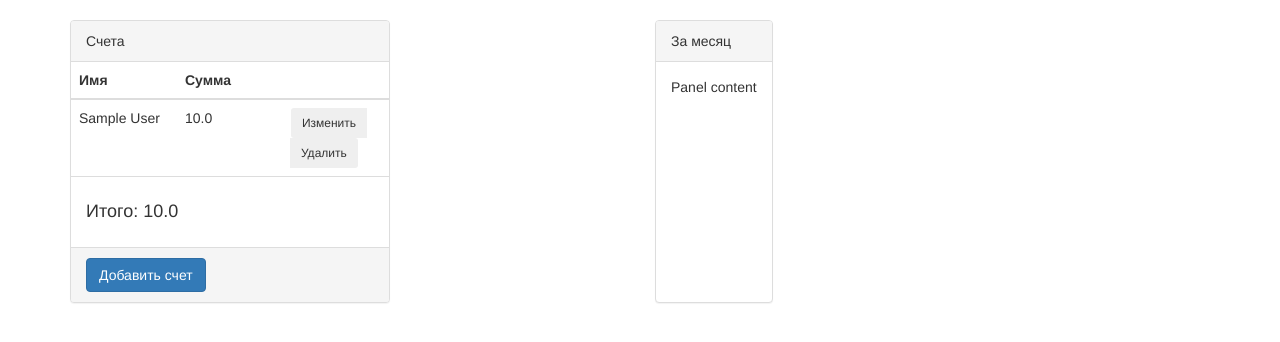
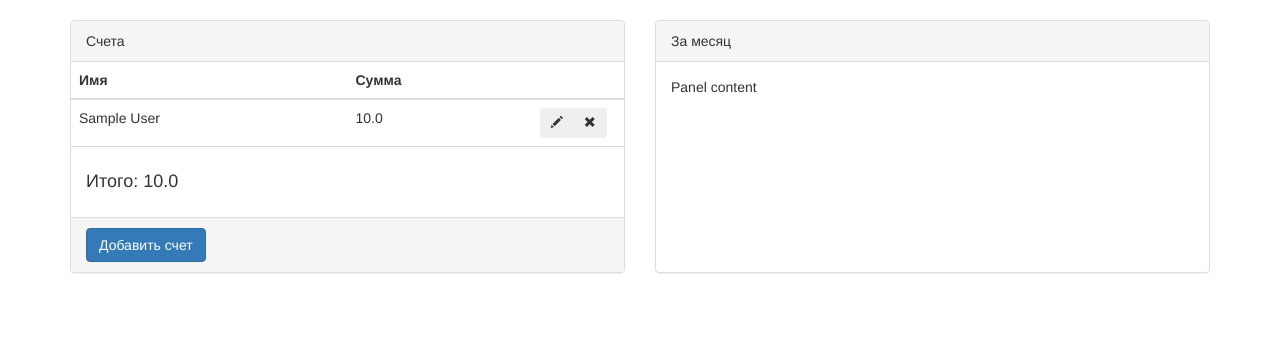
Before and after one commit to balalay12/financeapp, a Django app: page / in a window 1280 px wide. Shown: the part 52-394 px from the top of the page. Run offline with Django 3.2, Linux system fonts and the light colour scheme; a user stored in the database is signed in; tables that the repository leaves empty hold one stand-in row (values such as "Sample post"); some libraries are stand-ins or nearby versions.

Commit message:
some html edit #1

```diff
--- a/finance/static/css/style.css
+++ b/finance/static/css/style.css
@@ -28,8 +28,19 @@
     border-top-right-radius: 0;
 }
 
-.equal, .equal > div[class*='col-'] {
-    display: -webkit-flex;
-    display: flex;
-    flex:1 1 auto;
+.equal {
+  display: -webkit-box;
+  display: -moz-box;
+  display: -ms-flexbox;
+  display: -webkit-flex;
+  display: flex;
 }
+
+div[class*='col-'] {
+  flex:1 1 auto;
+  /*background: lightblue;*/
+  display: flex;
+}
+.panel {
+  flex:1 0 100%;
+}
--- a/finance/static/js/script.js
+++ b/finance/static/js/script.js
@@ -3,6 +3,6 @@ $('#deleteAccount').on('show.bs.modal', function(event) {
     var data = button.data('account')
     acc = data.split(' ')
     var modal = $(this);
-    modal.find('.modal-body p').text('Вы уверены что хотите удалить счет ' + acc[0])
+    modal.find('.modal-body p').text('Вы уверены что хотите удалить счет "' + acc[0] + '"')
     $('#deleteAccountForm').attr('action', '/account/delete/' + acc[1] + '/')
 })
--- a/finance/templates/index.html
+++ b/finance/templates/index.html
@@ -10,9 +10,9 @@
                         <table class="table table-sm">
                             <thead class="thead-inverse">
                                 <tr>
-                                    <th class="col-md-4">Имя</th>
+                                    <th class="col-md-6">Имя</th>
                                     <th class="col-md-4">Сумма</th>
-                                    <th class="col-md-4"></th>
+                                    <th class="col-md-2"></th>
                                 </tr>
                             </thead>
                             {% for acc in accounts %}
@@ -21,15 +21,17 @@
                                         <td>{{ acc.name}}</td>
                                         <td>{{ acc.score}}</td>
                                         <td>
-                                            <!-- TODO: make only one icon 'edit' where user can delete and edit -->
                                             <div class="btn-group" role="group">
-                                                <button class="btn btn-sm btn-outline-info">Изменить</button>
+                                                <button class="btn btn-sm btn-outline-info">
+                                                    <span class="glyphicon glyphicon glyphicon-pencil" aria-hidden="true"></span>
+                                                </button>
                                                 <button
                                                         class="btn btn-sm btn-outline-danger"
                                                         data-toggle="modal"
                                                         data-target="#deleteAccount"
                                                         data-account="{{acc.name}} {{acc.id}}"
-                                                 >Удалить</button>
+                                                 ><span class="glyphicon glyphicon glyphicon glyphicon-remove" aria-hidden="true"></span>
+                                                 </button>
                                             </div>
                                         </td>
                                     </tr>
@@ -80,10 +82,14 @@
       <form action="/accounts/add/" method="POST">
         {% csrf_token %}
         <div class="modal-body">
+            <div class="form-group">
                 <label for="inputName" class="sr-only">Название</label>
                 <input id="inputName" name="name" type="text"  class="form-control" placeholder="Название" required="">
+            </div>
+            <div class="form-group">
                 <label for="inputScore" class="sr-only">Сумма</label>
                 <input id="inputScore" name="score" type="number"  class="form-control" placeholder="Сумма" required="">
+            </div>
         </div>
         <div class="modal-footer">
             <button type="button" class="btn btn-secondary" data-dismiss="modal">Закрыть</button>
```
